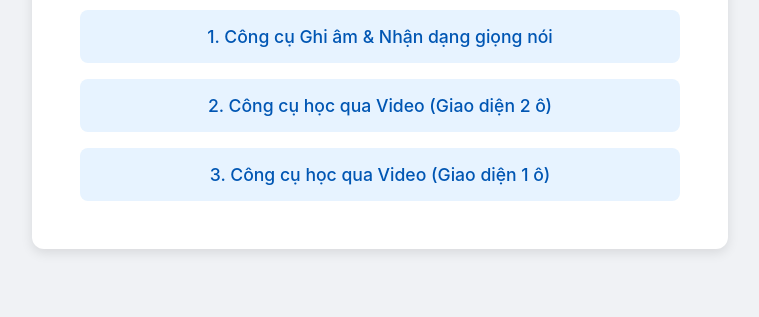
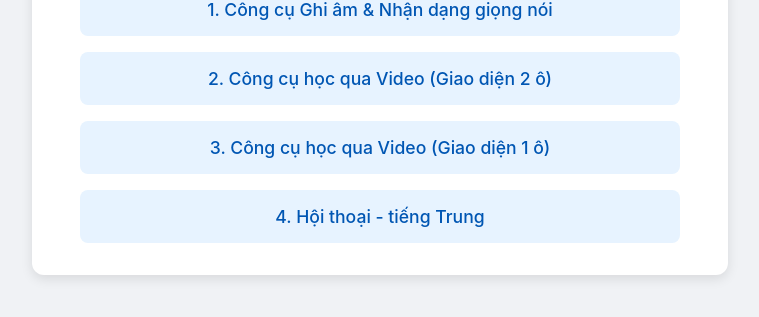
Before and after one commit to truongkhaai136-dot/webtiengtrung, a plain HTML site: page index.html in a window 1280 px wide. Shown: the part 329-646 px from the top of the page, without its empty margins (260-1019 px from the left). Drawn offline with Linux system fonts and the light colour scheme.

Commit message:
Update index.html

```diff
--- a/index.html
+++ b/index.html
@@ -70,6 +70,8 @@
             <li>
                 <a href="script-tieng-trung.html" target="_blank">3. Công cụ học qua Video (Giao diện 1 ô)</a>
             </li>
+            <a href="tiếng trung_hội thoại.html" target="_blank">4. Hội thoại - tiếng Trung</a>
+            </li>
         </ul>
     </div>
 
```
